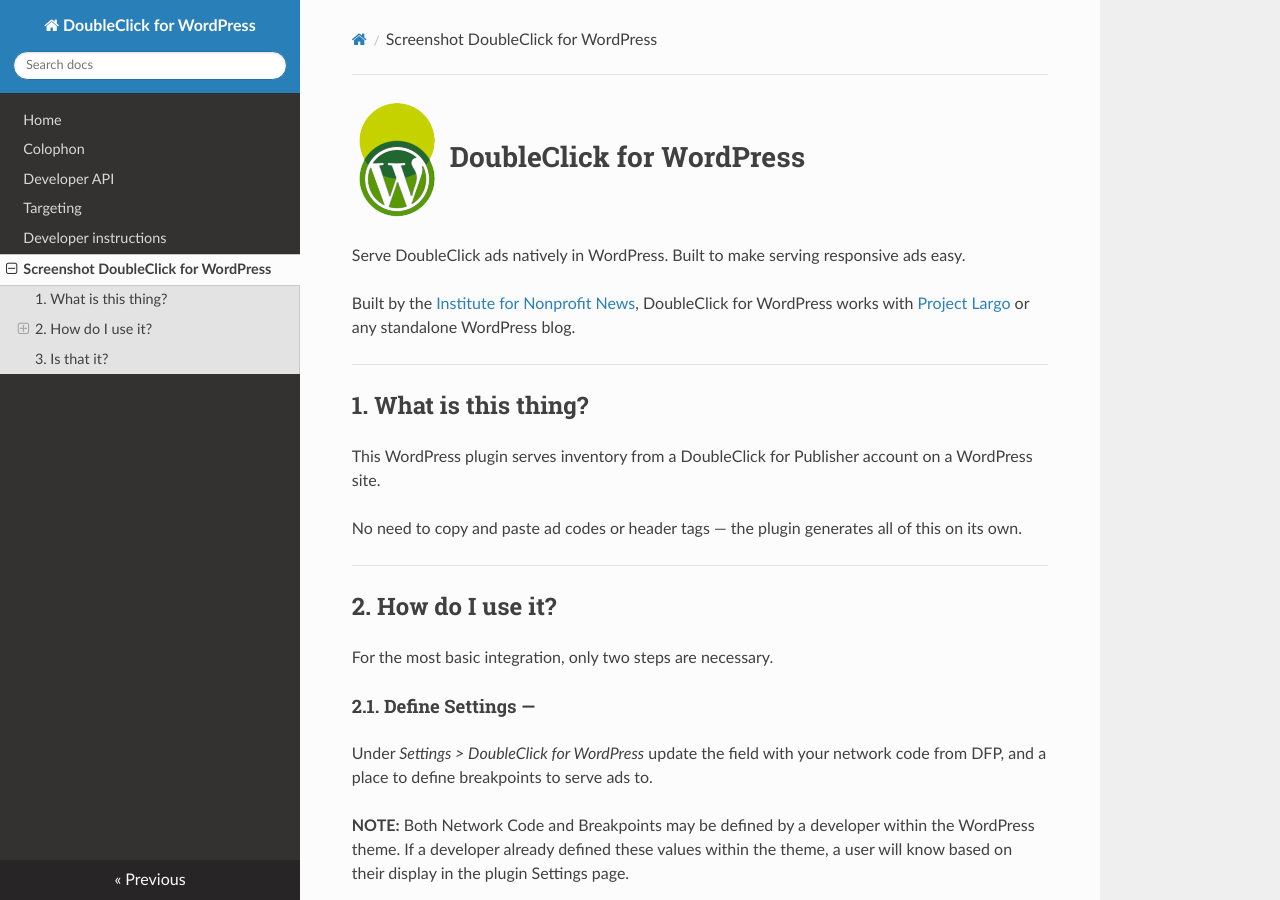
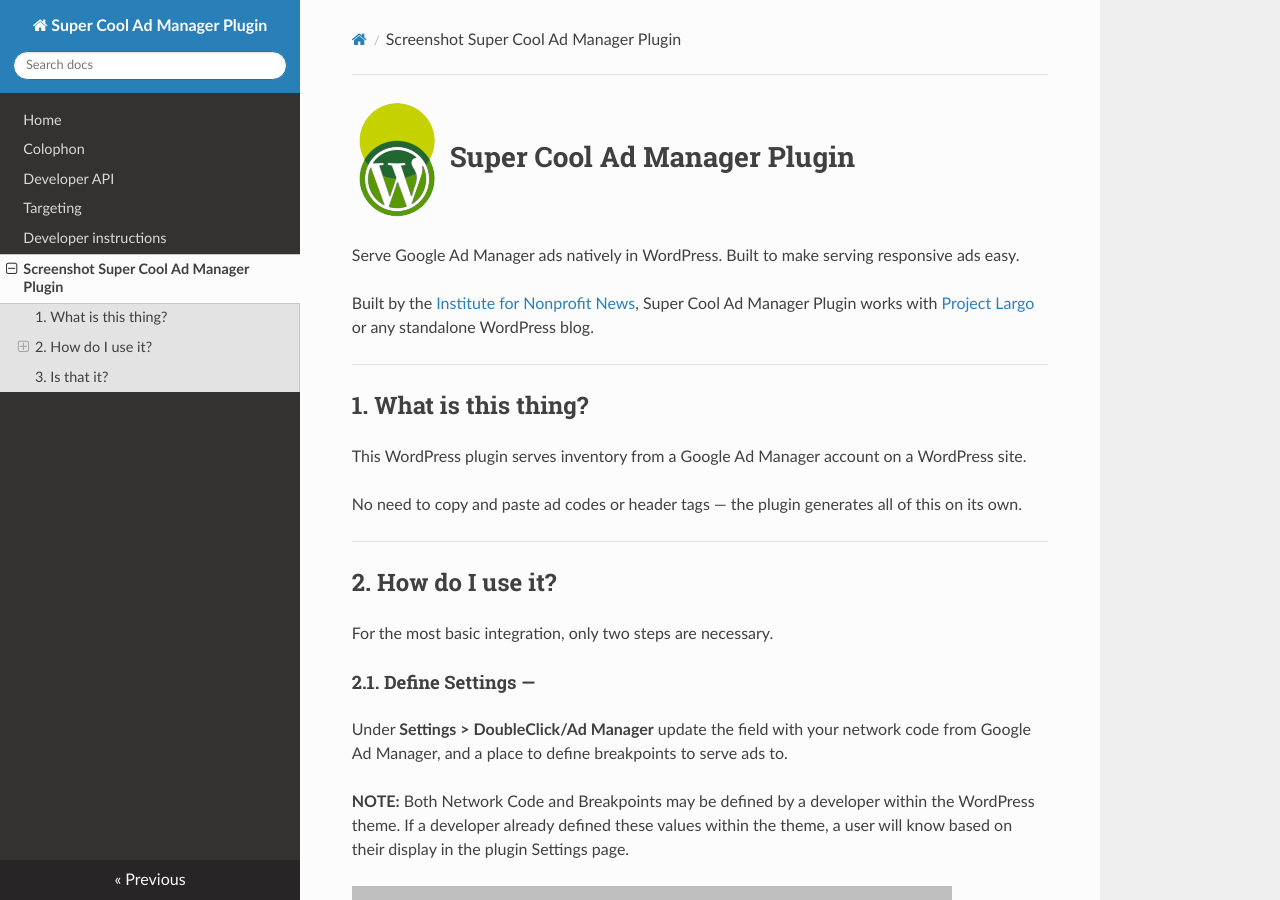
Before and after one commit to INN/doubleclick-for-wp, an MkDocs documentation site: the page built from docs/readme.md, in a window 1280 px wide and 900 px high. Built offline with MkDocs 1.6.1, drawn with Linux system fonts in a browser that asks for light colours; nearby versions of some CDN libraries; some of the changed text lies outside the part shown.

Commit message:
A lot of branding updates, for https://github.com/inn/doubleclick-for-wp/issues/69

```diff
--- a/bower.json
+++ b/bower.json
@@ -5,7 +5,7 @@
   "authors": [
     "nerds@inn.org"
   ],
-  "description": "WordPress plugin for serving DFP ads.",
+  "description": "WordPress plugin for serving Google Ad Manager ads.",
   "main": "dfw.php",
   "moduleType": [
     "es6"
@@ -13,6 +13,8 @@
   "keywords": [
     "WordPress",
     "DFP",
+    "DoubleClick",
+    "Google Ad Manager",
     "Google",
     "Advertising"
   ],
--- a/docs/readme.md
+++ b/docs/readme.md
@@ -1,14 +1,14 @@
-# ![Screenshot](img/dfw.png) DoubleClick for WordPress
+# ![Screenshot](img/dfw.png) Super Cool Ad Manager Plugin
 
-Serve DoubleClick ads natively in WordPress. Built to make serving responsive ads easy.
+Serve Google Ad Manager ads natively in WordPress. Built to make serving responsive ads easy.
 
-Built by the [Institute for Nonprofit News](http://inn.org/), DoubleClick for WordPress works with [Project Largo](http://largoproject.org/) or any standalone WordPress blog.
+Built by the [Institute for Nonprofit News](http://inn.org/), Super Cool Ad Manager Plugin works with [Project Largo](http://largoproject.org/) or any standalone WordPress blog.
 
 * * *
 
 ## 1. What is this thing?
 
-This WordPress plugin serves inventory from a DoubleClick for Publisher account on a WordPress site.
+This WordPress plugin serves inventory from a Google Ad Manager account on a WordPress site.
 
 No need to copy and paste ad codes or header tags — the plugin generates all of this on its own.
 
@@ -20,7 +20,7 @@ For the most basic integration, only two steps are necessary.
 
 #### __2.1. Define Settings__ —
 
-Under _Settings > DoubleClick for WordPress_ update the field with your network code from DFP, and a place to define breakpoints to serve ads to.
+Under **Settings > DoubleClick/Ad Manager** update the field with your network code from Google Ad Manager, and a place to define breakpoints to serve ads to.
 
 **NOTE:** Both Network Code and Breakpoints may be defined by a developer within the WordPress theme. If a developer already defined these values within the theme, a user will know based on their display in the plugin Settings page.
 
@@ -34,7 +34,7 @@ Advertisements are placed in two ways.
 
 ![Screenshot](img/widget.png)
 
- * The __identifier__ field is the name of a line item in DoubleClick for Publishers. If an line item with the same identifier in DoubleClick matches the identifier set in the widget, the ad will load (subject to conditional targeting set in DFP admin). If the identifier is blank or doesn't match a line item in DFP, the plugin attempts to load inventory from anywhere in the DFP account.
+ * The __identifier__ field is the name of a line item in Google Ad Manager. If an line item with the same identifier in Google Ad Manager matches the identifier set in the widget, the ad will load (subject to conditional targeting set in Google Ad Manager admin). If the identifier is blank or doesn't match a line item in Google Ad Manager, the plugin attempts to load inventory from anywhere in the Google Ad Manager account.
 
  * Based on breakpoints defined in plugin settings or theme, an __Inventory Size__ can be defined for each breakpoint set either in the plugin settings or via theme function.
    * For an ad the same __Inventory Size__ at every breakpoint, use that size in each breakpoint (i.e. `300x250`).
--- a/mkdocs.yml
+++ b/mkdocs.yml
@@ -1,2 +1,2 @@
-site_name: DoubleClick for WordPress
+site_name: Super Cool Ad Manager Plugin
 theme: readthedocs
```
Also changed, not shown: docs/Developer-API.md (+1 -1 lines), docs/Targeting.md (+4 -4 lines), readme.md (+3 -1 lines), readme.txt, 5 other files.
